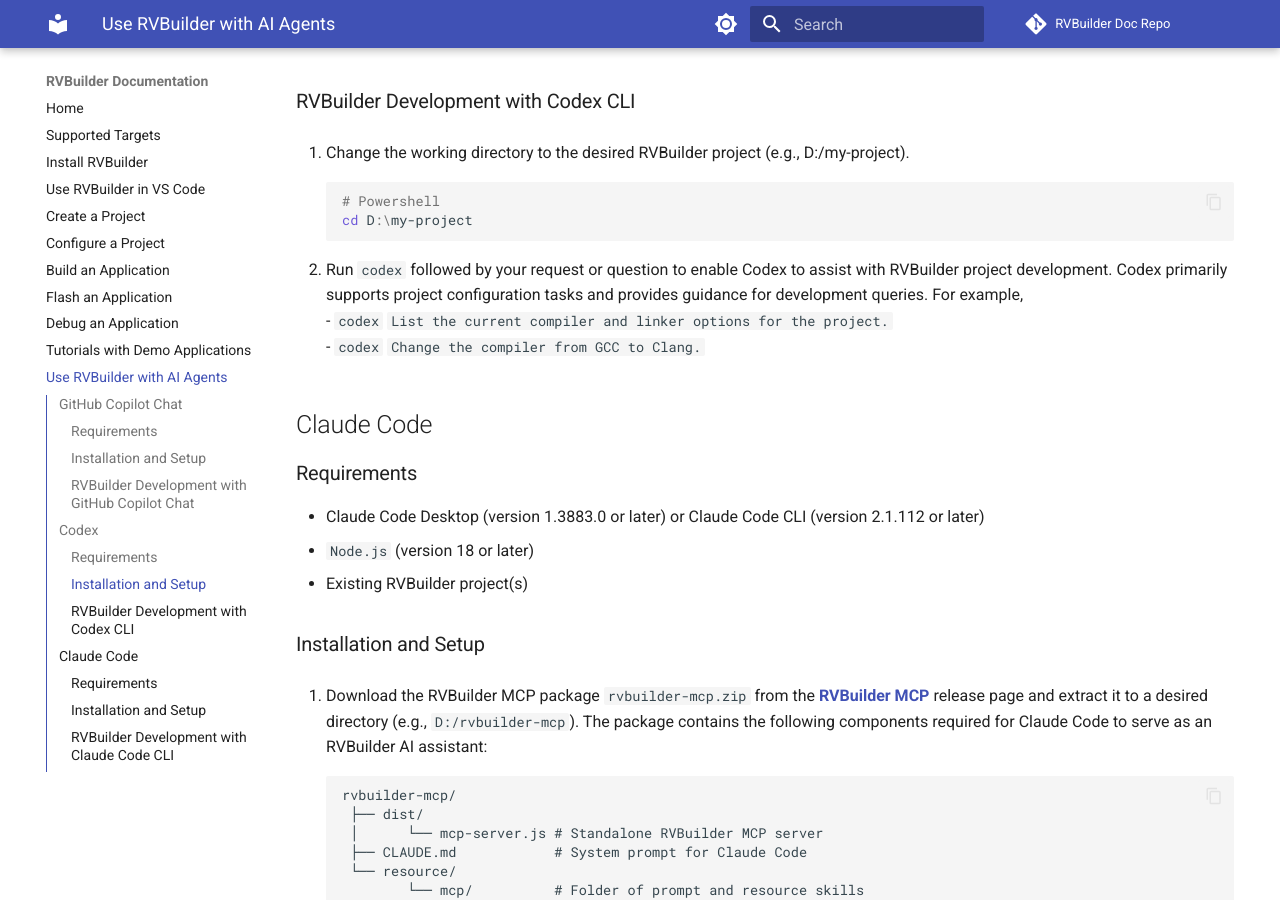
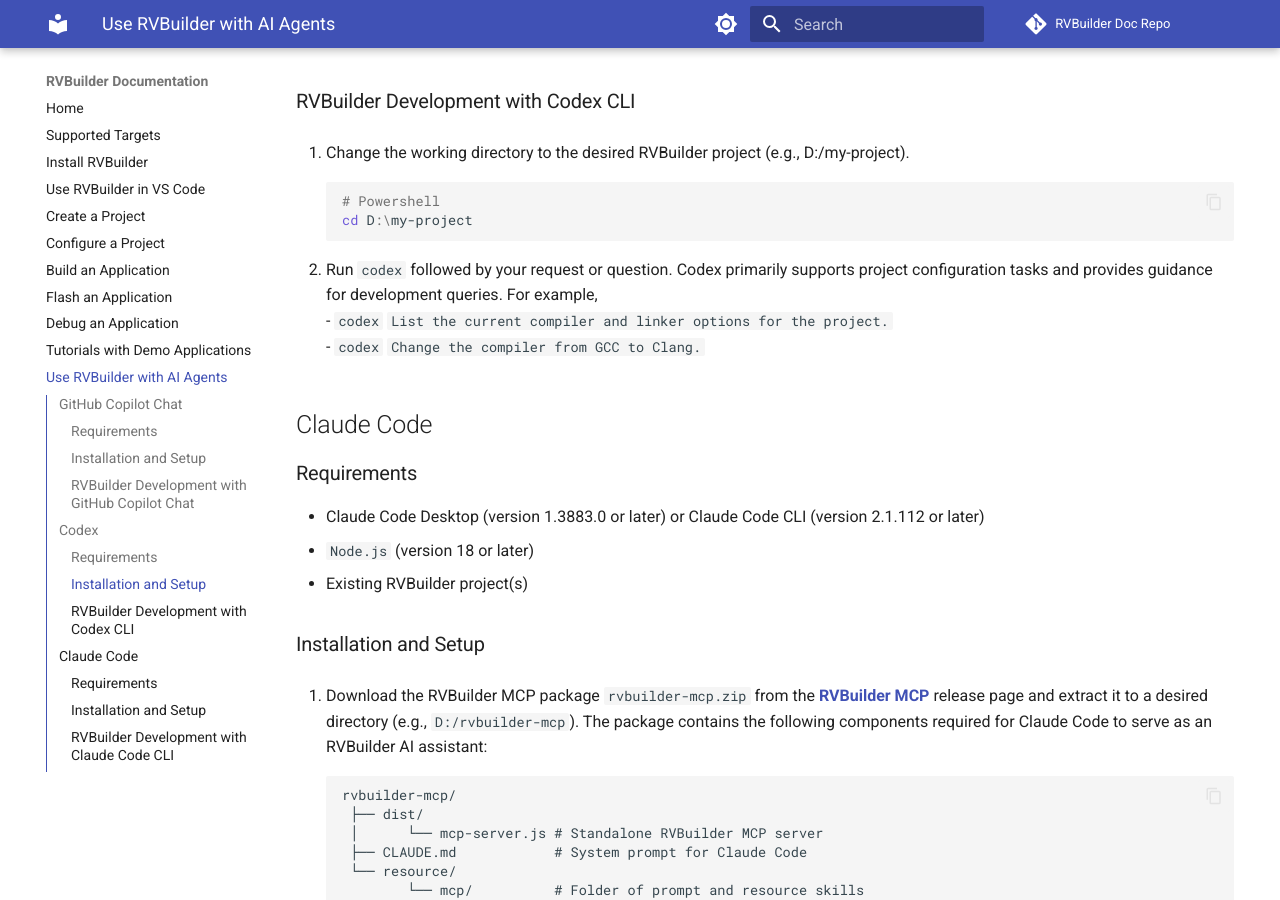
Before and after one commit to obscuredarling/qwpo4578, an MkDocs documentation site: the page built from docs/mcp_for_AI.md, in a window 1280 px wide and 900 px high, scrolled down 3508 px. Built offline with MkDocs 1.6.1 and Material for MkDocs 9.7.7, drawn with Linux system fonts in a browser that asks for light colours; comment, search, counter and statistics services are not loaded; some of the changed text lies outside the part shown.

Commit message:
tuned some description

````diff
--- a/docs/mcp_for_AI.md
+++ b/docs/mcp_for_AI.md
@@ -112,7 +112,7 @@
     cd D:\my-project
     ```
 
-2. Run `codex` followed by your request or question to enable Codex to assist with RVBuilder project development. Codex primarily supports project configuration tasks and provides guidance for development queries. For example,<br>
+2. Run `codex` followed by your request or question. Codex primarily supports project configuration tasks and provides guidance for development queries. For example,<br>
         - <code>codex</code> ``List the current compiler and linker options for the project.`` <br>
         - <code>codex</code> ``Change the compiler from GCC to Clang.``
 
@@ -170,7 +170,7 @@
     # Powershell
     claude mcp add -s local rvbuilder node "D:/rvbuilder-mcp/dist/mcp-server.js"
     ```
-4. Run `claude` followed by your request or question to enable Claude Code to assist with RVBuilder project development. Claude Code primarily supports project configuration tasks and provides guidance for development queries. For example,<br>
+4. Run `claude` followed by your request or question. Claude Code primarily supports project configuration tasks and provides guidance for development queries. For example,<br>
         - <code>claude</code> ``Change the project target to ADP-AE350-A45 and update build settings`` <br>
         - <code>claude</code> ``Enable DSP for my project``<br>
         - <code>claude</code> ``What are the issues that might cause build failures?``
````
